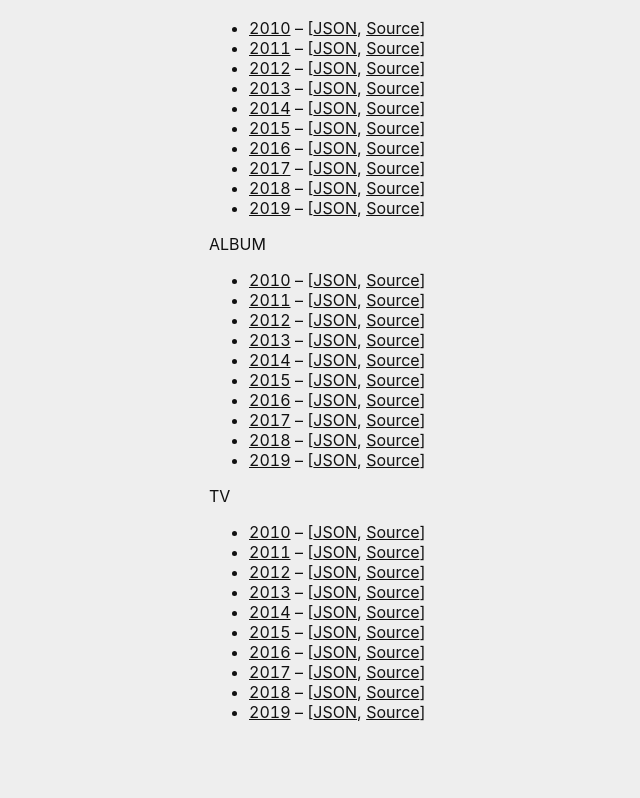
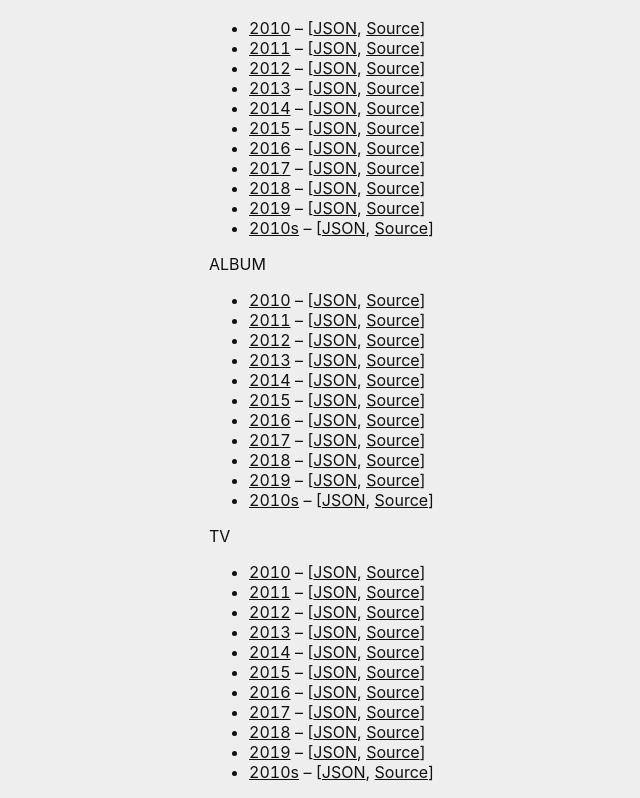
Before and after one commit to padraigfl/critics-lists, a Svelte app: page / in a window 1280 px wide. Shown: the part 812-1610 px from the top of the page, without its empty margins (43-683 px from the left). Before the commit the page ends 1550 px from the top, so only its background shows below. Built offline with nearby package versions, Linux system fonts and the light colour scheme.

Commit message:
trying to handling loading, failing

```diff
--- a/src/App.svelte
+++ b/src/App.svelte
@@ -6,7 +6,7 @@
 	import Router, { push } from 'svelte-spa-router';
 	import axios from 'axios';
 	import { processListsWithRankings, defaultScoringMatrix } from './analytics';
-  import { year, format, scoringMatrix, OPTIONS } from './store';
+  import { loadingPage, year, format, scoringMatrix, OPTIONS } from './store';
 
 	const routes = {
 		'/': Landing,
@@ -18,6 +18,7 @@
 	let year_value = 'Year';
 	let format_value = 'Format';
 	let matrix_value;
+	let isLoading;
 	$: matrix = defaultScoringMatrix;
 
 
@@ -32,23 +33,36 @@
 		matrix_value = value;
 	});
 
+	loadingPage.subscribe(value => {
+		isLoading = value;
+	});
+
+	const loadPage = (page) => {
+		loadingPage.update(() => true);
+		push(page);
+		window.scroll(0, 0);
+	}
+
 	const changeYear = (e) => {
+		console.log(format_value, e.target.value);
+    year.update(() => e.target.value);
 		if (
 			OPTIONS.formats.includes(format_value)
-			&& OPTIONS.years.includes(+e.target.value)
+			&& OPTIONS.years.includes(e.target.value)
 		) {
-			push(`/${format_value}/${e.target.value}`);
+			loadPage(`/${format_value}/${e.target.value}`)
 			window.scroll(0, 0);
 		}
 	};
 
 	const changeFormat = (e) => {
+		console.log(year_value, e.target.value);
+    format.update(() => e.target.value);
 		if (
-			OPTIONS.years.includes(+year_value)
+			OPTIONS.years.includes(year_value)
 			&& OPTIONS.formats.includes(e.target.value)
 		) {
-			push(`/${e.target.value}/${year_value}`);
-			window.scroll(0, 0);
+			loadPage(`/${e.target.value}/${year_value}`);
 		}
 	}
 
@@ -105,7 +119,7 @@
 		{/each}
 	</div>
 
-	{#if display}
+	{#if (display)}
 		<Modal onclose={toggle}>
 			<p>Update the values to recalculate lists across the site</p>
 			<div class="matrix">
--- a/src/Landing.svelte
+++ b/src/Landing.svelte
@@ -1,6 +1,10 @@
 <script>
 	import { OPTIONS, SOURCE } from './store';
 </script>
+
+<svelte:head>
+  <title>Critics Lists: Intro</title>
+</svelte:head>
 <div class="Landing">
 	<p>This site collects data from a whole load of year end lists from over the last decade for the following purposes:</p>
 
--- a/src/ListBreakdown.svelte
+++ b/src/ListBreakdown.svelte
@@ -11,7 +11,7 @@
     processListsWithRankings,
   } from './analytics';
   import './styles.scss';
-  import { year, format, scoringMatrix } from './store';
+  import { year, format, scoringMatrix, loadingPage } from './store';
 	export let params = params;
   $: listData = null;
   $: yearData = null;
@@ -19,15 +19,21 @@
   let data;
   let fileName = `/data/${params.year}-${params.format}.json`;
   let matrix_value;
+  let isLoading;
 
   $: fileName = `/data/${params.year}-${params.format}.json`;
 	//onMount(()=>rolled=Math.floor(Math.random() * params.bound) + 1);
 	//With the onMount instead of the assignment below, when you go from a die with 7 sides to one with 15 or vice-versa, it does not update rolled. With the function below, it does, but it does not re-roll if you route from the 7-sided die back to the 7-sided die.
 
+	loadingPage.subscribe(value => {
+		isLoading = value;
+	});
+
   const processFile = (json) => {
     yearData = formatList(json, matrix_value);
     listData = processListsWithRankings(json, matrix_value);
     derivedData = deriveAdditionalDataFromProcessedList(listData, yearData);
+    loadingPage.update(() => false);
     return {
       yearData,
       listData,
@@ -36,8 +42,6 @@
   }
 
   const getJsonData = async () => {
-    year.update(() => params.year);
-    format.update(() => params.format);
     const localStorageItem = `${params.year}-${params.format}`;
     const priorData = window.localStorage.getItem(localStorageItem);
     if (priorData) {
@@ -74,15 +78,18 @@
 
 </script>
 
+
+<svelte:head>
+  <title>Critics Lists: {params.format} of {params.year}</title>
+</svelte:head>
 <div class="ListBreakdown">
-  {#if derivedData && yearData && listData}
+  {#if yearData && listData && !isLoading}
     <DataList
-      derivedData={derivedData}
       yearData={yearData}
       listData={listData}
     />
   {/if}
-  {#if listData && listData.length && yearData}
+  {#if listData && listData.length && yearData && !isLoading}
     <List listData={listData} yearData={yearData} format={params.format} />
   {:else}
     Loading...
--- a/src/store.js
+++ b/src/store.js
@@ -16,51 +16,53 @@ export const tv = writable({
 export const format = writable('Format');
 export const year = writable('Year');
 
+export const loadingPage = writable(false);
+
 export const scoringMatrix = writable(defaultScoringMatrix);
 
 export const OPTIONS = {
-  years: [2010, 2011, 2012, 2013, 2014, 2015, 2016, 2017, 2018, 2019],
+  years: ['2010', '2011', '2012', '2013', '2014', '2015', '2016', '2017', '2018', '2019', '2010s'],
   formats: ['film', 'album', 'tv'],
 };
 
 export const SOURCE = {
   film: {
-    2010: 'https://www.metacritic.com/feature/music-critic-top-ten-lists-best-of-2010',
-    2011: 'https://www.metacritic.com/feature/music-critic-top-ten-lists-best-albums-of-2011',
-    2012: 'https://www.metacritic.com/feature/top-ten-lists-best-albums-of-2012',
-    2013: 'https://www.metacritic.com/feature/critics-pick-top-ten-albums-of-2013',
-    2014: 'https://www.metacritic.com/feature/critics-pick-top-10-albums-of-2014',
-    2015: 'https://www.metacritic.com/feature/critics-pick-top-10-best-albums-of-2015',
-    2016: 'https://www.metacritic.com/feature/critics-pick-top-10-best-albums-of-2016',
-    2017: 'https://www.metacritic.com/feature/critics-pick-top-10-best-albums-of-2017',
-    2018: 'https://www.metacritic.com/feature/critics-pick-top-10-best-albums-of-2018',
-    2019: 'https://www.metacritic.com/feature/critics-pick-top-10-best-albums-of-2019',
+    '2010': 'https://www.metacritic.com/feature/music-critic-top-ten-lists-best-of-2010',
+    '2011': 'https://www.metacritic.com/feature/music-critic-top-ten-lists-best-albums-of-2011',
+    '2012': 'https://www.metacritic.com/feature/top-ten-lists-best-albums-of-2012',
+    '2013': 'https://www.metacritic.com/feature/critics-pick-top-ten-albums-of-2013',
+    '2014': 'https://www.metacritic.com/feature/critics-pick-top-10-albums-of-2014',
+    '2015': 'https://www.metacritic.com/feature/critics-pick-top-10-best-albums-of-2015',
+    '2016': 'https://www.metacritic.com/feature/critics-pick-top-10-best-albums-of-2016',
+    '2017': 'https://www.metacritic.com/feature/critics-pick-top-10-best-albums-of-2017',
+    '2018': 'https://www.metacritic.com/feature/critics-pick-top-10-best-albums-of-2018',
+    '2019': 'https://www.metacritic.com/feature/critics-pick-top-10-best-albums-of-2019',
     '2010s': 'https://www.metacritic.com/feature/best-movies-of-the-decade-2010s',
   },
   tv: {
-    2010: 'https://www.metacritic.com/feature/tv-critics-pick-ten-best-tv-shows-of-2010',
-    2011: 'https://www.metacritic.com/feature/tv-critic-top-10-best-shows-of-2011',
-    2012: 'https://www.metacritic.com/feature/top-ten-lists-best-tv-shows-of-2012',
-    2013: 'https://www.metacritic.com/feature/tv-critics-pick-best-television-shows-of-2013',
-    2014: 'https://www.metacritic.com/feature/tv-critics-pick-10-best-tv-shows-of-2014',
-    2015: 'https://www.metacritic.com/feature/critics-pick-the-top-10-best-tv-shows-of-2015',
-    2016: 'https://www.metacritic.com/feature/critics-pick-the-top-10-best-tv-shows-of-2016',
-    2017: 'https://www.metacritic.com/feature/critics-pick-the-top-10-best-tv-shows-of-2017',
-    2018: 'https://www.metacritic.com/feature/critics-pick-the-top-10-best-tv-shows-of-2018',
-    2019: 'https://www.metacritic.com/feature/critics-pick-top-10-best-tv-shows-of-2019',
+    '2010': 'https://www.metacritic.com/feature/tv-critics-pick-ten-best-tv-shows-of-2010',
+    '2011': 'https://www.metacritic.com/feature/tv-critic-top-10-best-shows-of-2011',
+    '2012': 'https://www.metacritic.com/feature/top-ten-lists-best-tv-shows-of-2012',
+    '2013': 'https://www.metacritic.com/feature/tv-critics-pick-best-television-shows-of-2013',
+    '2014': 'https://www.metacritic.com/feature/tv-critics-pick-10-best-tv-shows-of-2014',
+    '2015': 'https://www.metacritic.com/feature/critics-pick-the-top-10-best-tv-shows-of-2015',
+    '2016': 'https://www.metacritic.com/feature/critics-pick-the-top-10-best-tv-shows-of-2016',
+    '2017': 'https://www.metacritic.com/feature/critics-pick-the-top-10-best-tv-shows-of-2017',
+    '2018': 'https://www.metacritic.com/feature/critics-pick-the-top-10-best-tv-shows-of-2018',
+    '2019': 'https://www.metacritic.com/feature/critics-pick-top-10-best-tv-shows-of-2019',
     '2010s': 'https://www.metacritic.com/feature/best-tv-shows-of-the-decade-2010s',
   },
   album: {
-    2010: 'https://www.metacritic.com/feature/film-critic-top-ten-lists',
-    2011: 'https://www.metacritic.com/feature/movie-critic-best-of-2011-top-ten-lists',
-    2012: 'https://www.metacritic.com/feature/top-ten-lists-best-movies-of-2012',
-    2013: 'https://www.metacritic.com/feature/film-critic-top-10-lists-best-movies-of-2013',
-    2014: 'https://www.metacritic.com/feature/film-critic-top-10-lists-best-movies-of-2014',
-    2015: 'https://www.metacritic.com/feature/film-critics-list-the-top-10-movies-of-2015',
-    2016: 'https://www.metacritic.com/feature/film-critics-list-the-top-10-movies-of-2016',
-    2017: 'https://www.metacritic.com/feature/film-critics-list-the-top-10-movies-of-2017',
-    2018: 'https://www.metacritic.com/feature/film-critics-list-the-top-10-movies-of-2018',
-    2019: 'https://www.metacritic.com/feature/critics-pick-top-10-best-movies-of-2019',
+    '2010': 'https://www.metacritic.com/feature/film-critic-top-ten-lists',
+    '2011': 'https://www.metacritic.com/feature/movie-critic-best-of-2011-top-ten-lists',
+    '2012': 'https://www.metacritic.com/feature/top-ten-lists-best-movies-of-2012',
+    '2013': 'https://www.metacritic.com/feature/film-critic-top-10-lists-best-movies-of-2013',
+    '2014': 'https://www.metacritic.com/feature/film-critic-top-10-lists-best-movies-of-2014',
+    '2015': 'https://www.metacritic.com/feature/film-critics-list-the-top-10-movies-of-2015',
+    '2016': 'https://www.metacritic.com/feature/film-critics-list-the-top-10-movies-of-2016',
+    '2017': 'https://www.metacritic.com/feature/film-critics-list-the-top-10-movies-of-2017',
+    '2018': 'https://www.metacritic.com/feature/film-critics-list-the-top-10-movies-of-2018',
+    '2019': 'https://www.metacritic.com/feature/critics-pick-top-10-best-movies-of-2019',
     '2010s': 'https://www.metacritic.com/feature/best-albums-of-the-decade-2010s',
   },
 }
```
